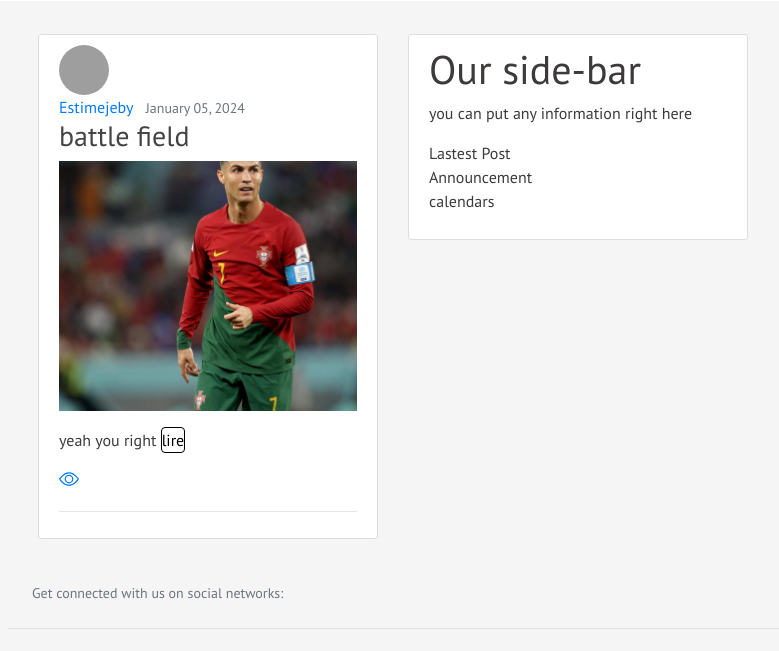
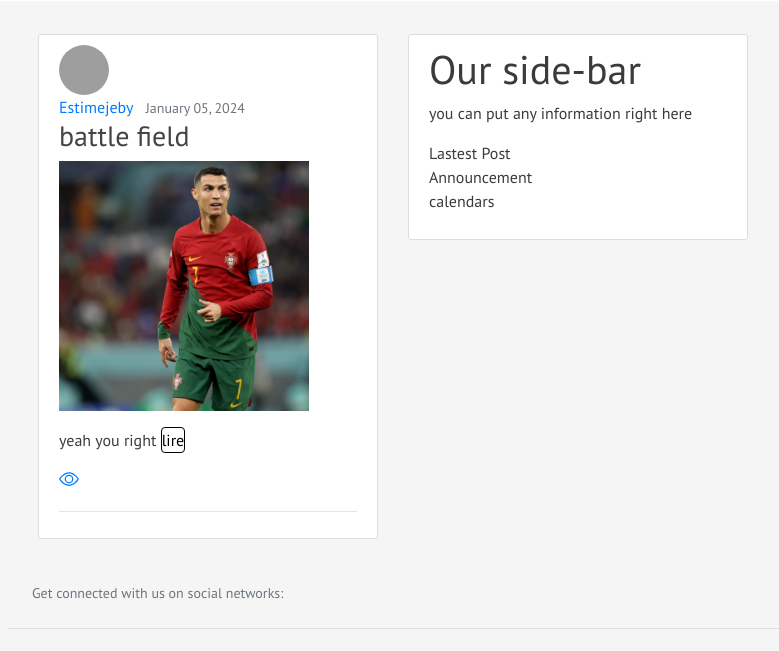
Before and after one commit to EstimeJeby/hep_english_one_done_all, a Django app: page / in a window 1280 px wide. Shown: the part 56-707 px from the top of the page, without its empty margins (62-841 px from the left). Run offline with Django 4.2, Linux system fonts and the light colour scheme; data comes from the database, SQL or seed files in the repository; data that the repository does not hold is empty; parts of the project's set-up code (start-up, migrations or seed data) failed here and were passed over; some libraries are stand-ins or nearby versions; grey boxes are pictures that could not be loaded.

Commit message:
css update image_post

```diff
--- a/home/static/css/main.css
+++ b/home/static/css/main.css
@@ -215,7 +215,7 @@ ul{
 }
 
 .media-body .image_post{
-  max-width:100%;
+  max-width:300px;
   height: 250px;
   object-fit: cover;
 
--- a/home/templates/blog/home.html
+++ b/home/templates/blog/home.html
@@ -17,7 +17,7 @@
                     </div>
                     <h3><a class="article-title" href="{% url 'post-detail' post.id %}">{{ post.title }}</a></h3>
                     {% if post.image_post %}
-                    <img src="{{ post.image_post.url}}" width="350px" heigth="300px" class="image_post" alt="">
+                    <img  src="{{ post.image_post.url}}" class="image_post" alt="">
                     {% endif %}
                     <p class="article-content">{{ post.content }}
                       <input class="expand-btn" type="checkbox">
@@ -58,8 +58,6 @@
 
               </article>
 
-
-      </div>
               {% endfor %}
                 {% if is_paginated %}
 
@@ -83,6 +81,9 @@
 
         {% endif %}
 
+      </div>
+
+
           <div class="col-md-4">
               <div class="content-section">
                 <h1>Our side-bar</h1>
```
Lines whose indentation alone changed are shown as unchanged.
